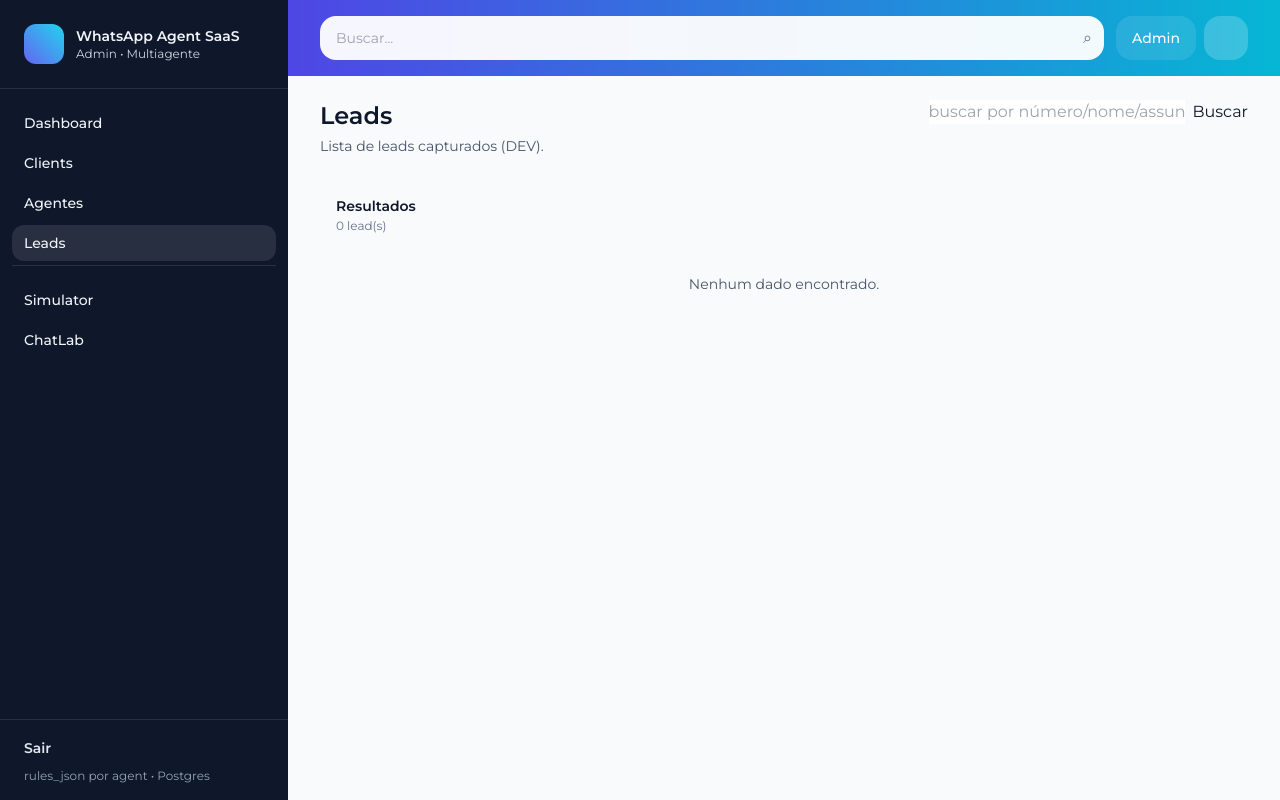
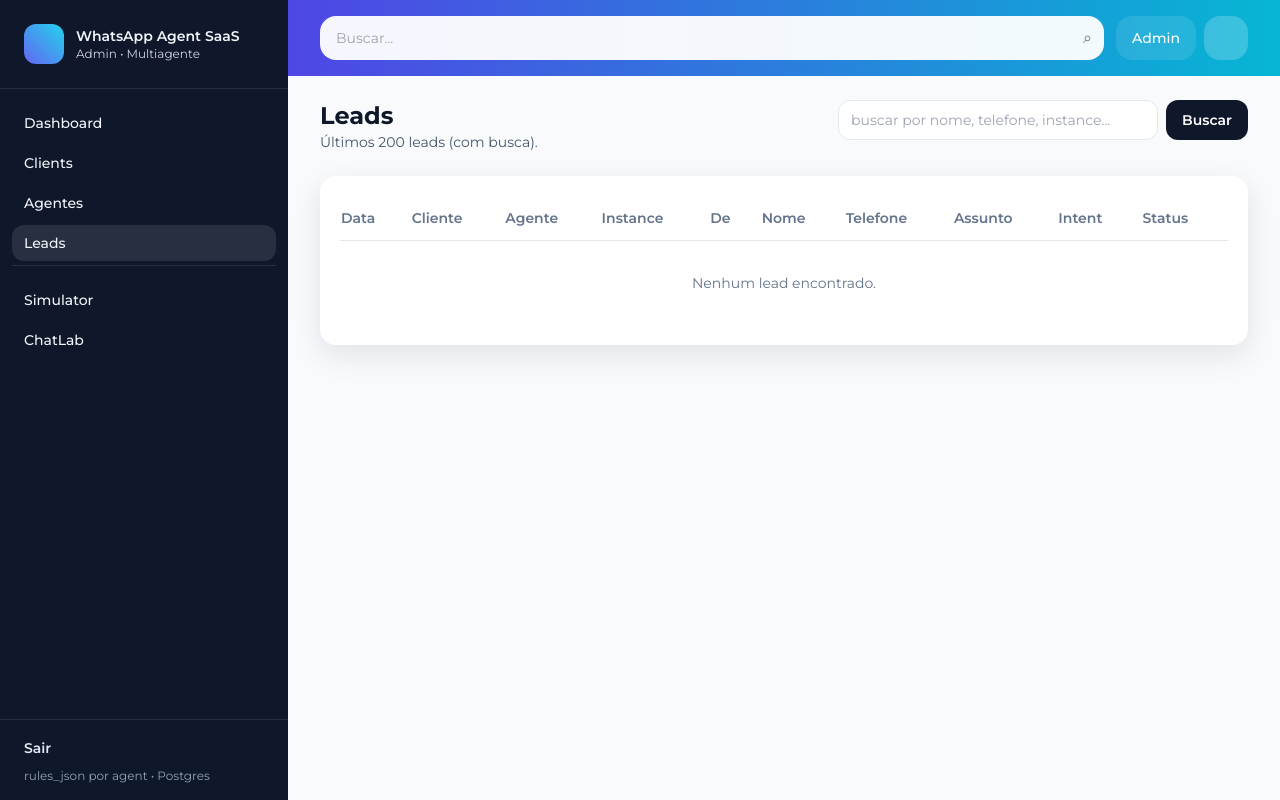
Before and after one commit to MarcilioLeiteSilva/whatsapp-agent, a FastAPI app: page /admin/web/leads in a window 1280 px wide. Run offline with FastAPI, Linux system fonts and the light colour scheme; data that the repository does not hold is empty; some libraries are stand-ins or nearby versions.

Commit message:
Update leads.html

```diff
--- a/app/templates/leads.html
+++ b/app/templates/leads.html
@@ -2,85 +2,74 @@
 {% block title %}Leads{% endblock %}
 
 {% block content %}
-  <div class="flex items-start justify-between gap-4 mb-6">
+  <div class="flex items-start justify-between gap-4 flex-col md:flex-row">
     <div>
-      <h1 class="text-2xl font-semibold">Leads</h1>
-      <p class="text-sm text-slate-600 mt-1">Lista de leads capturados (DEV).</p>
+      <h1 class="text-2xl font-bold">Leads</h1>
+      <p class="text-sm text-slate-600">Últimos 200 leads (com busca).</p>
     </div>
 
-    <form class="flex items-center gap-2" method="get" action="{{ url_for('admin_web_leads') }}">
-      <input class="input w-64" name="q" placeholder="buscar por número/nome/assunto" value="{{ q or '' }}" />
-      <button class="btn" type="submit">Buscar</button>
+    <form class="flex gap-2 w-full md:w-auto" method="get" action="/admin/web/leads">
+      <input name="q" value="{{ q }}" class="w-full md:w-80 h-10 rounded-xl border border-slate-200 px-3 text-sm outline-none focus:ring-2 focus:ring-indigo-200"
+             placeholder="buscar por nome, telefone, instance..." />
+      <button class="h-10 px-4 rounded-xl bg-slate-900 text-white text-sm font-semibold hover:bg-slate-800">
+        Buscar
+      </button>
     </form>
   </div>
 
-  <div class="card p-4">
-    <div class="flex items-center justify-between">
-      <div>
-        <div class="text-sm font-semibold">Resultados</div>
-        <div class="text-xs text-slate-500 mt-0.5">
-          {% if leads %}{{ leads|length }} lead(s){% else %}0 lead(s){% endif %}
-        </div>
-      </div>
-    </div>
-
-    <div class="mt-4 overflow-x-auto">
-      {% if leads and leads|length > 0 %}
-        <table class="table">
-          <thead>
-            <tr>
-              <th class="th">Created</th>
-              <th class="th">Client</th>
-              <th class="th">Agent</th>
-              <th class="th">Instance</th>
-              <th class="th">From</th>
-              <th class="th">Nome</th>
-              <th class="th">Telefone</th>
-              <th class="th">Assunto</th>
-              <th class="th">Origem</th>
-              <th class="th">Intent</th>
-              <th class="th">Status</th>
+  <div class="mt-6 bg-white rounded-2xl shadow-soft p-5 overflow-x-auto">
+    <table class="min-w-full text-sm">
+      <thead class="text-slate-500">
+        <tr class="border-b">
+          <th class="text-left py-3 pr-4 font-semibold">Data</th>
+          <th class="text-left py-3 pr-4 font-semibold">Cliente</th>
+          <th class="text-left py-3 pr-4 font-semibold">Agente</th>
+          <th class="text-left py-3 pr-4 font-semibold">Instance</th>
+          <th class="text-left py-3 pr-4 font-semibold">De</th>
+          <th class="text-left py-3 pr-4 font-semibold">Nome</th>
+          <th class="text-left py-3 pr-4 font-semibold">Telefone</th>
+          <th class="text-left py-3 pr-4 font-semibold">Assunto</th>
+          <th class="text-left py-3 pr-4 font-semibold">Intent</th>
+          <th class="text-left py-3 pr-4 font-semibold">Status</th>
         </tr>
       </thead>
-          <tbody>
+      <tbody class="divide-y">
         {% for l in leads %}
           <tr>
-                <td class="td text-slate-600">{{ l.created_at or "—" }}</td>
-                <td class="td">
-                  <div class="font-medium">{{ l.client_name or l.client_id }}</div>
-                  <div class="text-xs text-slate-500">client_id={{ l.client_id }}</div>
+            <td class="py-3 pr-4 text-slate-600">{{ l.created_at or "-" }}</td>
+            <td class="py-3 pr-4">
+              <div class="font-semibold">{{ l.client_name or l.client_id }}</div>
+              <div class="text-xs text-slate-500 font-mono">{{ l.client_id }}</div>
             </td>
-                <td class="td">
-                  <div class="font-medium">{{ l.agent_name or l.agent_id }}</div>
-                  <div class="text-xs text-slate-500">agent_id={{ l.agent_id }}</div>
+            <td class="py-3 pr-4">
+              <div class="font-semibold">{{ l.agent_name or (l.agent_id or "-") }}</div>
+              {% if l.agent_id %}<div class="text-xs text-slate-500 font-mono">{{ l.agent_id }}</div>{% endif %}
             </td>
-                <td class="td"><span class="code">{{ l.instance or "—" }}</span></td>
-                <td class="td font-mono text-xs">{{ l.from_number or "—" }}</td>
-                <td class="td">{{ l.nome or "—" }}</td>
-                <td class="td">{{ l.telefone or "—" }}</td>
-                <td class="td">{{ l.assunto or "—" }}</td>
-                <td class="td">{{ l.origem or "—" }}</td>
-                <td class="td">
+            <td class="py-3 pr-4 font-mono text-xs">{{ l.instance }}</td>
+            <td class="py-3 pr-4 font-mono text-xs">{{ l.from_number }}</td>
+            <td class="py-3 pr-4">{{ l.nome or "-" }}</td>
+            <td class="py-3 pr-4">{{ l.telefone or "-" }}</td>
+            <td class="py-3 pr-4">{{ l.assunto or "-" }}</td>
+            <td class="py-3 pr-4">
               {% if l.intent_detected %}
-                    <span class="badge badge-ok">{{ l.intent_detected }}</span>
+                <span class="inline-flex px-2.5 py-1 rounded-full bg-indigo-50 text-indigo-700 text-xs font-semibold">{{ l.intent_detected }}</span>
               {% else %}
-                    <span class="badge badge-muted">—</span>
+                <span class="text-xs text-slate-500">-</span>
               {% endif %}
             </td>
-                <td class="td">
+            <td class="py-3 pr-4">
               {% if l.status %}
-                    <span class="badge badge-muted">{{ l.status }}</span>
+                <span class="inline-flex px-2.5 py-1 rounded-full bg-slate-100 text-slate-700 text-xs font-semibold">{{ l.status }}</span>
               {% else %}
-                    <span class="badge badge-muted">—</span>
+                <span class="text-xs text-slate-500">-</span>
               {% endif %}
             </td>
           </tr>
         {% endfor %}
+        {% if not leads %}
+          <tr><td colspan="10" class="py-8 text-center text-slate-500">Nenhum lead encontrado.</td></tr>
+        {% endif %}
       </tbody>
     </table>
-      {% else %}
-        {% include "partials/empty.html" with context %}
-      {% endif %}
-    </div>
   </div>
 {% endblock %}
```
Lines whose indentation alone changed are shown as unchanged.
